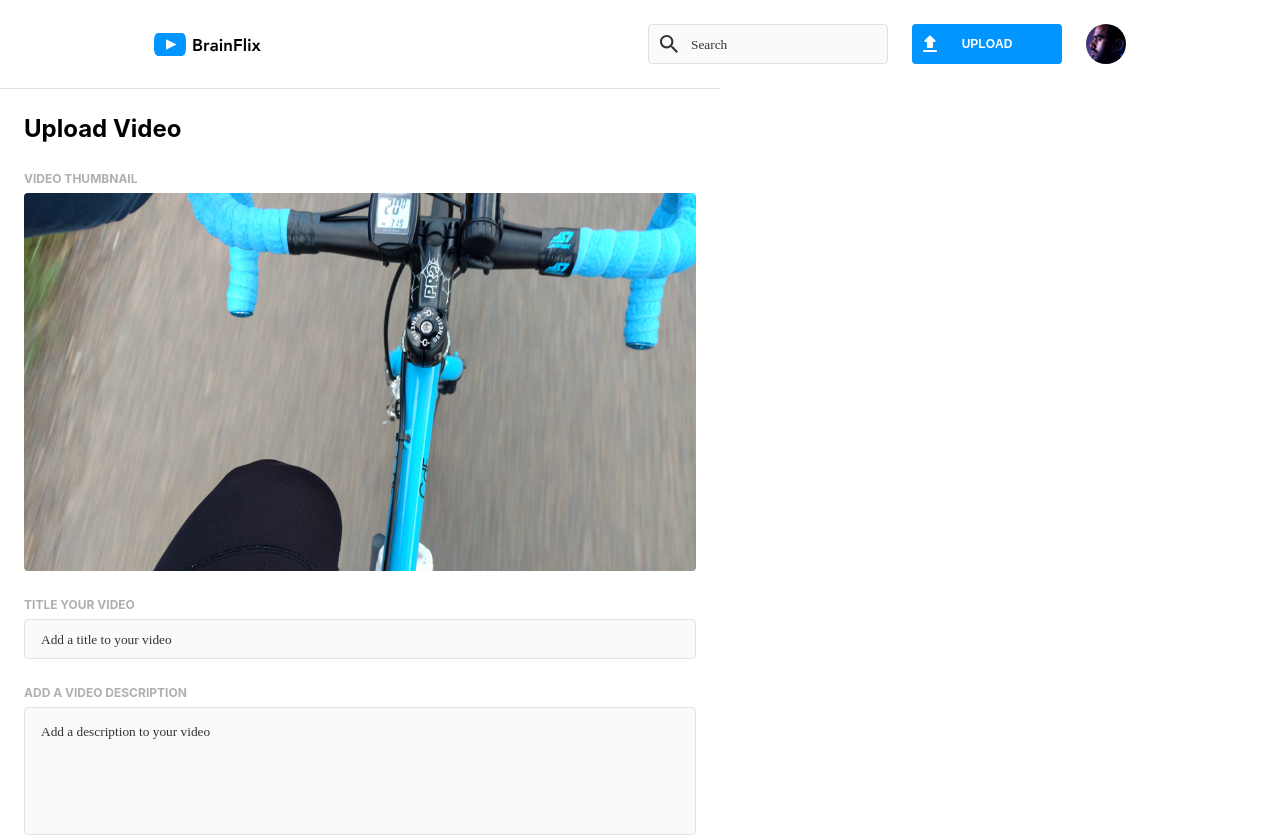
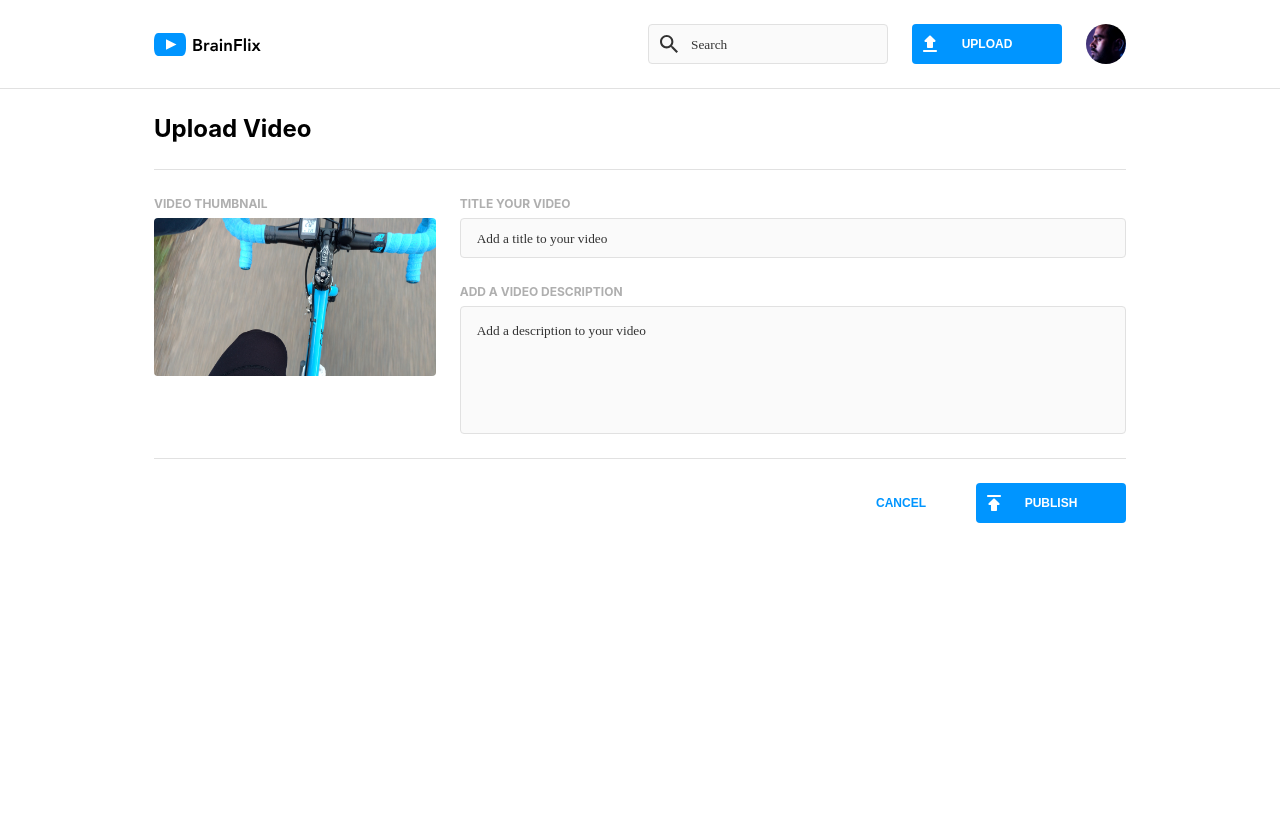
Before and after one commit to bninglis/brendan-inglis-brainflix, a React (Create React App) app: page /upload in a window 1280 px wide. Shown: the top 836 px of the page. After the commit the page ends 800 px from the top, so only its background shows below. Built offline with nearby package versions, Linux system fonts and the light colour scheme; a web font is replaced by a local one.

Commit message:
finishes most of upload page except for onSubmit

```diff
--- a/src/pages/UploadPage/UploadPage.js
+++ b/src/pages/UploadPage/UploadPage.js
@@ -2,23 +2,53 @@ import Header from "../../components/Header/Header";
 import publishIcon from "../../assets/images/publish.svg";
 import uploadPreview from "../../assets/images/Upload-video-preview.jpg";
 import "./UploadPage.scss";
+import { useRef, useState } from "react";
+import { useEffect } from "react";
+
+
+
 
 export default function UploadPage(){
+    const animationClass = " button__text--uploading";
+    let publishButtonExtras = "";
+    const classNameString = `button__text${publishButtonExtras}`;
+    const [animate,setAnimate] = useState(null);
+    useEffect(() => {
+
+    },[publishButtonExtras])
+    const submitHandler = (event)=> {
+        event.preventDefault();
+        publishButtonExtras = animationClass;
+        publishRef.addClass()
+        setAnimate("")
+        console.log(event.target)
+    };
+    const publishRef = useRef();
     return (
         <>
             <Header />
+            <div className="upload__container">
                 <div className="upload">
                     <h1 className="upload__headline">Upload Video</h1>
-                <form className="upload__form">
+                    <form className="upload__form" onSubmit={submitHandler}>
+                        <div className="upload__data">
+                            <div className="upload__file">
                                 <label className="upload__label">VIDEO THUMBNAIL</label>
                                 <img className="upload__thumbnail" src={uploadPreview} />
+                            </div>
+                            <div className="upload__fields">
                                 <label className="upload__label" htmlFor="videotitle">TITLE YOUR VIDEO</label>
                                 <input className="upload__title" name="videotitle" placeholder="Add a title to your video"/>
                                 <label className="upload__label" htmlFor="videodescription">ADD A VIDEO DESCRIPTION</label>
                                 <textarea className="upload__description" name="videodescription" placeholder="Add a description to your video"/>
-                    <button className="upload__publish" ><img src={publishIcon} alt="upload icon" className="button__icon icon" /><p className="button__text">PUBLISH</p></button>
-                    <button className="upload__cancel" >CANCEL</button>
+                            </div>
+                        </div>
+                        <div className="upload__buttons">
+                            <button className="upload__publish"><img src={publishIcon} alt="upload icon" className="button__icon icon" /><p ref={publishRef} className={classNameString}>PUBLISH</p></button>
+                            <button className="upload__cancel" type="reset">CANCEL</button>
+                        </div>
                     </form>
+                </div>
             </div>
         </>
     )
--- a/src/pages/UploadPage/UploadPage.scss
+++ b/src/pages/UploadPage/UploadPage.scss
@@ -1,29 +1,73 @@
 @forward "../../styles/styles";
 
 @use "../../styles/styles" as *;
+
+header{
+    border-bottom: $MERCURY solid 0.0625rem;
+}
 
 .upload{
     width:100%;
     max-width: 45rem;
     @include component-padding(0,1,1,1);
-    border-top: $MERCURY solid 0.0625rem;
+    @include desktop {
+        max-width: $DESKTOP_COLUMN_WIDTH;
+    }
+
+    &__container{
+        display: flex;
+        flex-direction: column;
+        align-items: center;
+    }
 
     &__headline{
         padding-top: $MBEFORE_HEADLINE_PADDING;
-        @include component-margin(0,0,1)
+        @include component-padding(0,0,1);
+
+        @include tablet-plus{
+            border-bottom: solid $MERCURY 0.0625rem;
+        }
     }
 
     &__form{
         display: flex;
         flex-direction: column;
+        @include tablet-plus{
+            @include component-margin(1);
+        }
+    }
+
+    &__file{
+        display: flex;
+        flex-direction: column;
+        @include desktop {
+            @include component-margin(0,1);
+        }
     }
 
     &__thumbnail{
         width: 100%;
+        max-width: 25.6875rem;
         aspect-ratio: 16/9;
         border-radius: $RADIUS;
         outline: none;
         @include component-margin(0,0,1)
+    }
+
+    &__fields{
+        display:flex;
+        flex-direction: column;
+        width: 100%;
+    }
+
+    &__data{
+        @include tablet-plus{
+            border-bottom: $MERCURY solid 0.0625rem;
+            @include component-margin(0,0,1);
+        }
+        @include desktop {
+            display: flex;
+        }
     }
 
     &__title{
@@ -34,6 +78,14 @@
     &__description{
         @include input-fields;
         @include component-margin(0,0,1);
+    }
+
+    &__buttons{
+        @include tablet-plus{
+            display: flex;
+            flex-direction: row-reverse;
+        }
+
     }
 
     &__publish{
@@ -51,3 +103,26 @@
         }
     }
 }
+
+@keyframes uploadbutton{
+    0% {
+        content: "ING";
+    }
+    33% {
+        content: "ING.";
+    }
+    66% {
+        content: "ING..";
+    }
+    100% {
+        content: "ING...";
+    }
+}
+
+.button__text{
+    &--uploading::after{
+        content: "ING";
+        animation: uploadbutton 1s linear infinite;
+        animation-fill-mode: backwards;
+    }
+}
```
Lines whose indentation alone changed are shown as unchanged.
